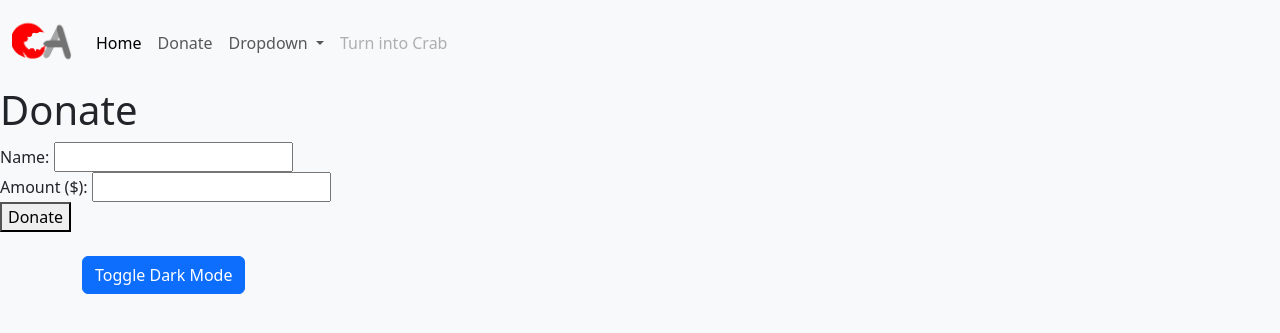
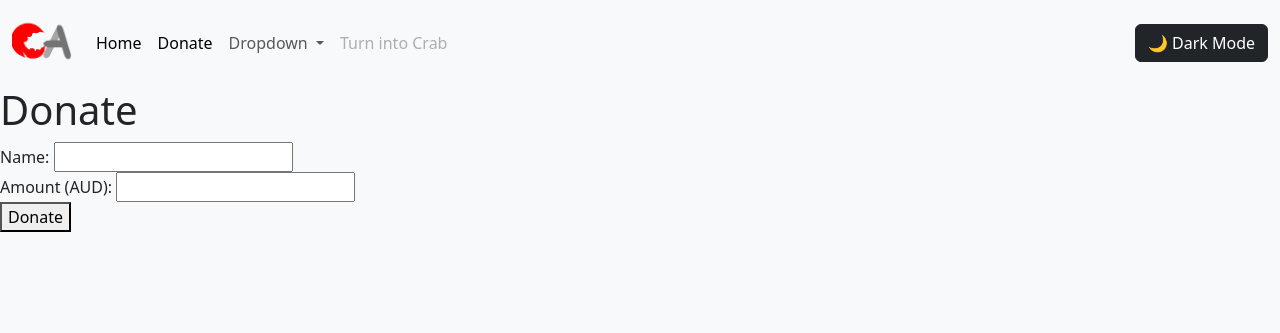
Before and after one commit to TempeHS/2026CT_Web_Wolfgang.G, a Flask app: page /donate.html in a window 1280 px wide. Shown: the top 333 px of the page. Run offline with Flask 3, Linux system fonts and the light colour scheme.

Commit message:
added dark mode functionality

```diff
--- a/templates/donate.html
+++ b/templates/donate.html
@@ -10,7 +10,7 @@
         <form method="post">
             <label for="name">Name:</label>
             <input type="text" name="name" required><br>
-            <label for="amount">Amount ($):</label>
+            <label for="amount">Amount (AUD):</label>
             <input type="number" name="amount" min="1" required><br>
             <button type="submit">Donate</button>
         </form>
--- a/templates/layout.html
+++ b/templates/layout.html
@@ -10,9 +10,6 @@
   <body id="theme" class="bg-light text-dark">
     {% include "partials/menu.html" %}
     {% block content %}{% endblock %}
-    <div class="container mt-4">
-      <button class="btn btn-primary" onclick="toggleTheme()">Toggle Dark Mode</button>
-    </div>
     <script src="https://cdn.jsdelivr.net/npm/bootstrap@5.3.5/dist/js/bootstrap.bundle.min.js" integrity="sha384-k6d4wzSIapyDyv1kpU366/PK5hCdSbCRGRCMv+eplOQJWyd1fbcAu9OCUj5zNLiq" crossorigin="anonymous"></script>
     <script src="/static/js/darkmode.js"></script>
   </body>
--- a/templates/partials/menu.html
+++ b/templates/partials/menu.html
@@ -1,4 +1,4 @@
-<nav id= "navbar" class="navbar navbar-expand-lg navbar-light bg-light">
+<nav id="navbar" class="navbar navbar-expand-lg navbar-light bg-light">
   <div class="container-fluid">
     <a class="navbar-brand" href="index.html"><img src="static/images/logo.png"></a>
     <button class="navbar-toggler" type="button" data-bs-toggle="collapse" data-bs-target="#navbarSupportedContent" aria-controls="navbarSupportedContent" aria-expanded="false" aria-label="Toggle navigation">
@@ -10,7 +10,7 @@
           <a class="nav-link active" aria-current="page" href="index.html">Home</a>
         </li>
         <li class="nav-item">
-          <a class="nav-link" href="donate.html">Donate</a>
+          <a class="nav-link active" href="donate.html">Donate</a>
         </li>
         <li class="nav-item dropdown">
           <a class="nav-link dropdown-toggle" href="#" role="button" data-bs-toggle="dropdown" aria-expanded="false">
@@ -27,7 +27,7 @@
           <a class="nav-link disabled" aria-disabled="true">Turn into Crab</a>
         </li>
       </ul>
-      </form>
+      <button class="btn btn-dark ms-2" onclick="toggleTheme()">🌙 Dark Mode</button>
     </div>
   </div>
 </nav>
--- a/templates/whatcauses.html
+++ b/templates/whatcauses.html
@@ -4,6 +4,5 @@
     <h1>Why is everything turning into a crab?</h1>
   </div>
 </div>
-<div class =
 
 {% endblock %}
```
